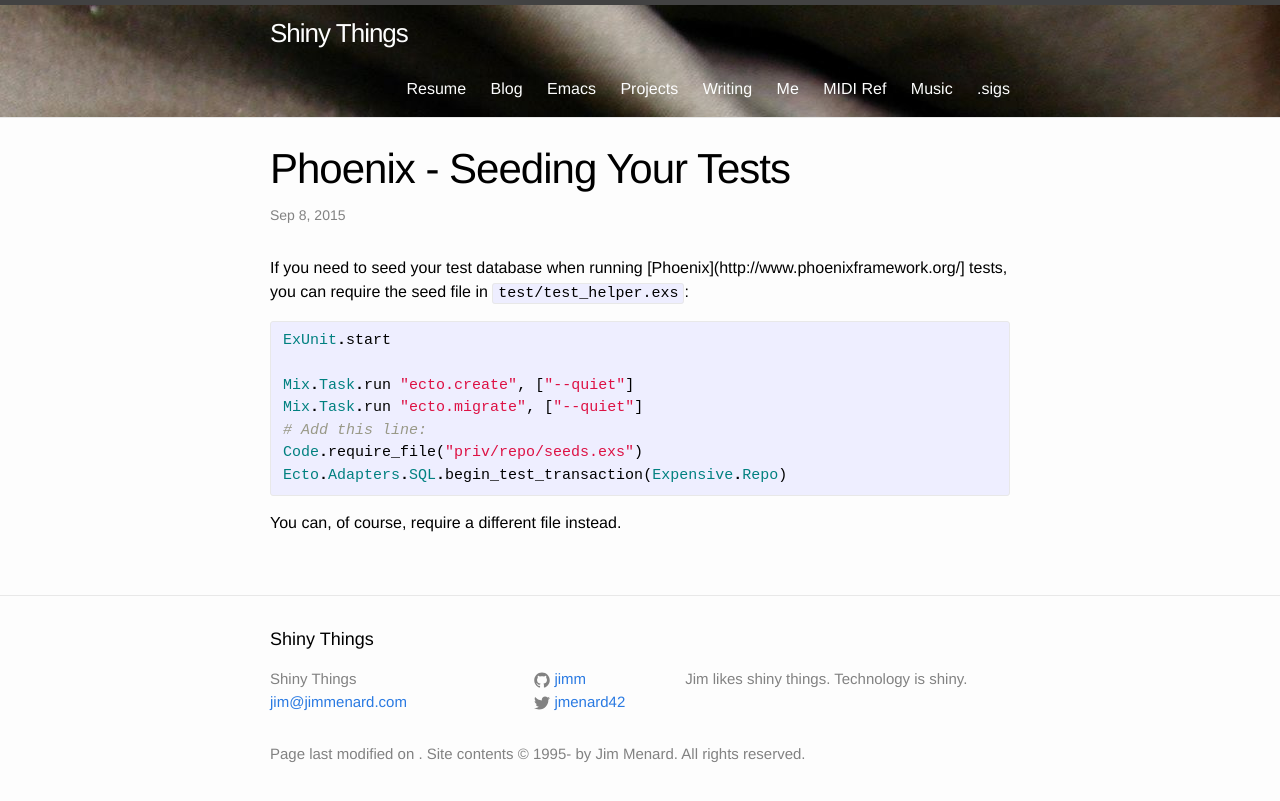
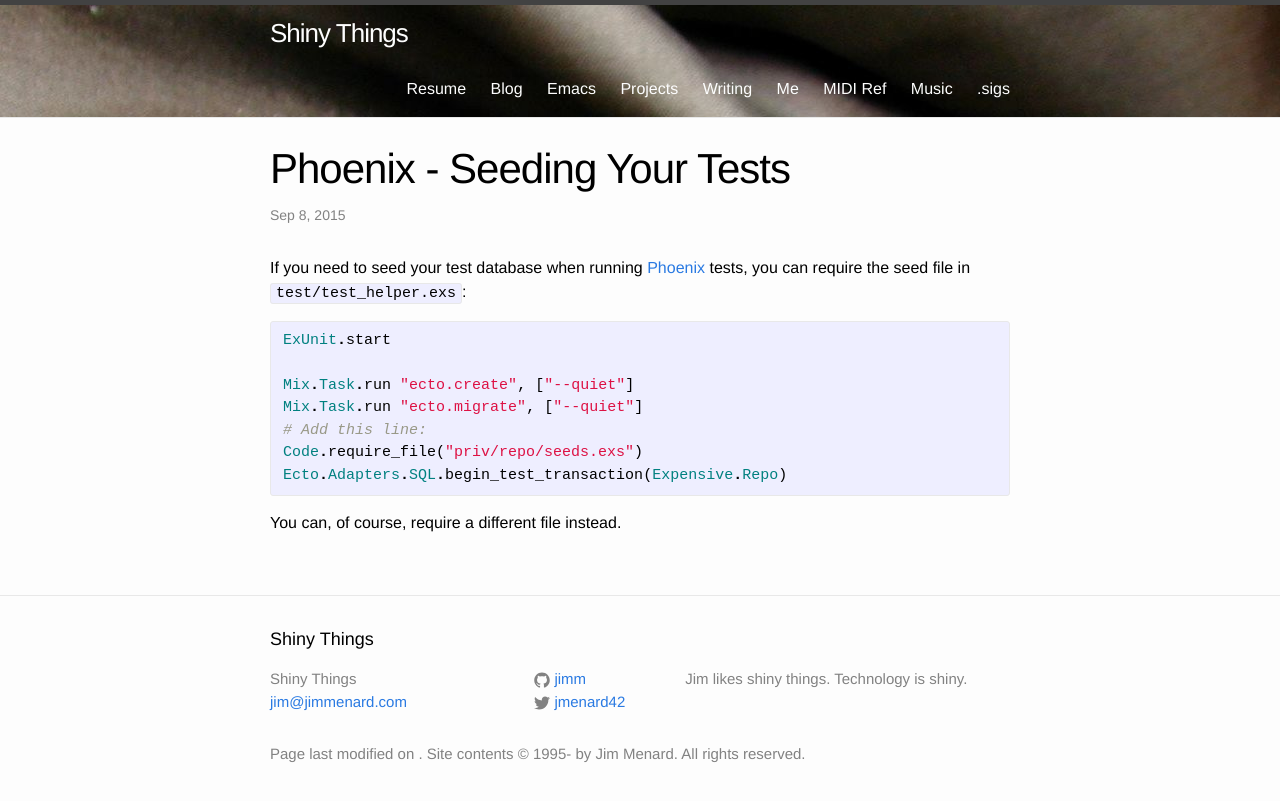
Before and after one commit to jimm/www-jimmenard-com-jekyll, a Jekyll site: the page built from _posts/2015-09-08-phoenix-seeding-your-tests.md, in a window 1280 px wide. Shown: the top 801 px of the page. Built offline with Jekyll 4.4.1, drawn with Linux system fonts in a browser that asks for light colours.

Commit message:
Fixed a link

```diff
--- a/_posts/2015-09-08-phoenix-seeding-your-tests.md
+++ b/_posts/2015-09-08-phoenix-seeding-your-tests.md
@@ -5,7 +5,7 @@ tags: elixir, phoenix
 ---
 
 If you need to seed your test database when running
-[Phoenix](http://www.phoenixframework.org/] tests, you can require the seed
+[Phoenix](http://www.phoenixframework.org/) tests, you can require the seed
 file in `test/test_helper.exs`:
 
 {% highlight elixir %}
```
